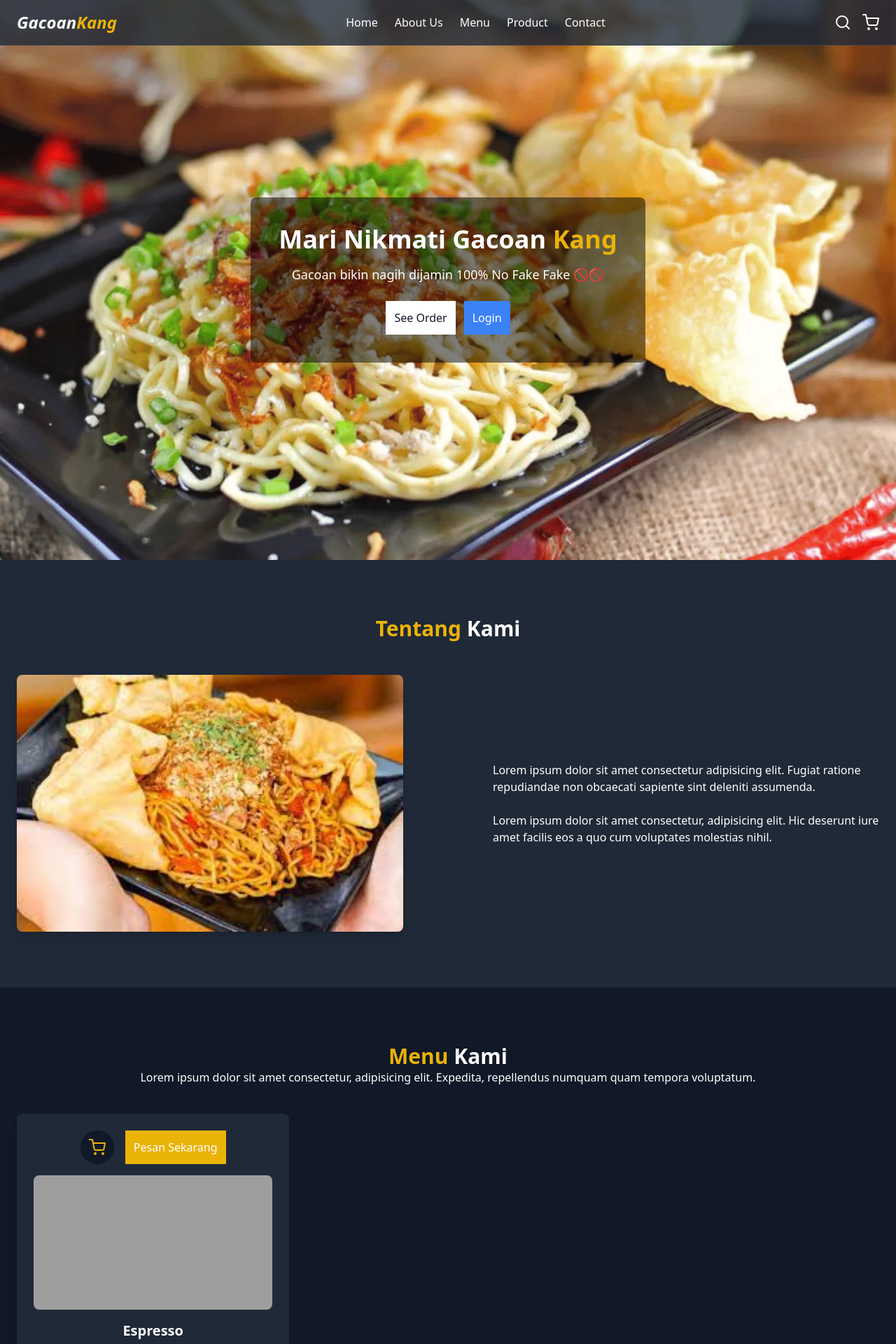
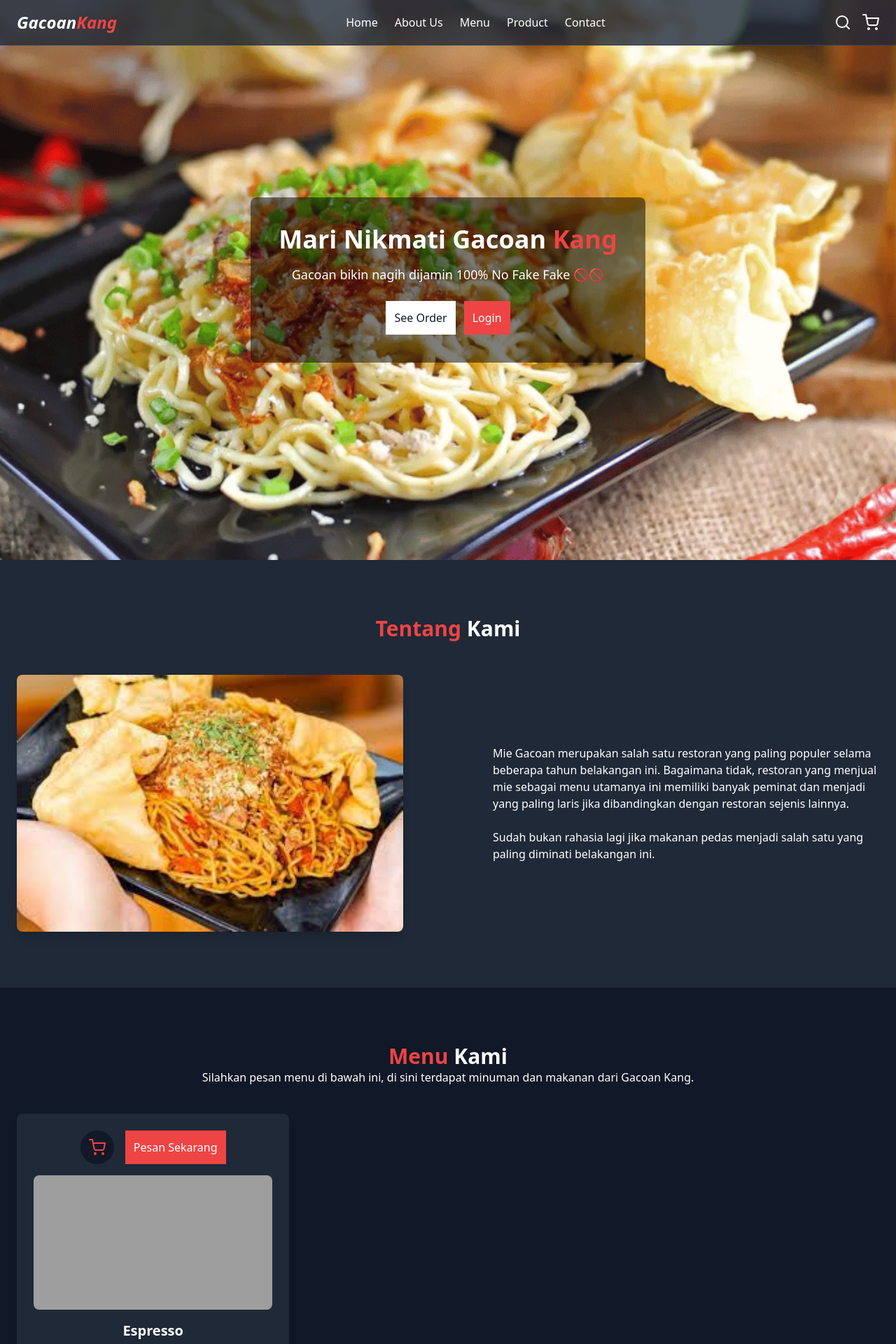
Before and after one commit to NauvalAliefky/kenangansenja, a PHP site: page / in a window 1280 px wide. Shown: the top 1920 px of the page at 70% size. Run offline with PHP 8.4, Linux system fonts and the light colour scheme; data comes from the database, SQL or seed files in the repository; some libraries are stand-ins or nearby versions; grey boxes are pictures that could not be loaded.

Commit message:
Update Color On Text

```diff
--- a/charts.php
+++ b/charts.php
@@ -34,7 +34,7 @@
 
     .cart-grid {
       display: grid;
-      grid-template-columns: repeat(auto-fill, minmax(300px, 1fr));
+      grid-template-columns: repeat(auto-fill, minmax(600px, 1fr));
       gap: 20px;
     }
 
@@ -66,7 +66,7 @@
     }
 
     .item-price {
-      color: #ecc94b;
+      color: #F44336;
       font-size: 1.1rem;
     }
 
--- a/index.php
+++ b/index.php
@@ -20,19 +20,19 @@ $menus = $menuController->getMenus();
 </head>
 <body class="bg-grayj-900 text-white font-poppins">
   <nav class="fixed top-0 left-0 right-0 z-50 bg-gray-800 bg-opacity-80 py-4 px-6 flex justify-between items-center border-b border-gray-700">
-    <a href="#" class="text-2xl font-bold italic text-white">Gacoan<span class="text-yellow-500">Kang</span></a>
+    <a href="#" class="text-2xl font-bold italic text-white">Gacoan<span class="text-red-500">Kang</span></a>
     <div class="hidden md:flex space-x-6">
-      <a href="#home" class="hover:text-yellow-500">Home</a>
-      <a href="#about" class="hover:text-yellow-500">About Us</a>
-      <a href="#menu" class="hover:text-yellow-500">Menu</a>
-      <a href="#products" class="hover:text-yellow-500">Product</a>
-      <a href="#contact" class="hover:text-yellow-500">Contact</a>
+      <a href="#home" class="hover:text-red-500">Home</a>
+      <a href="#about" class="hover:text-red-500">About Us</a>
+      <a href="#menu" class="hover:text-red-500">Menu</a>
+      <a href="#products" class="hover:text-red-500">Product</a>
+      <a href="#contact" class="hover:text-red-500">Contact</a>
     </div>
     <div class="flex space-x-4">
-      <a href="#" id="search-menu" class="hover:text-yellow-500"><i data-feather="search"></i></a>
-      <a href="charts.php" id="shopping-cart-button" class="hover:text-yellow-500"><i data-feather="shopping-cart"></i></a>
-      <a href="#" id="menu-button" class="md:hidden hover:text-yellow-500"><i data-feather="menu"></i></a>
-      <a href="#" class="hidden md:hidden hover:text-yellow-500" id="close-button"><i data-feather="x"></i></a>
+      <a href="#" id="search-menu" class="hover:text-red-500"><i data-feather="search"></i></a>
+      <a href="charts.php" id="shopping-cart-button" class="hover:text-red-500"><i data-feather="shopping-cart"></i></a>
+      <a href="#" id="menu-button" class="md:hidden hover:text-red-500"><i data-feather="menu"></i></a>
+      <a href="#" class="hidden md:hidden hover:text-red-500" id="close-button"><i data-feather="x"></i></a>
     </div>
     <div class="absolute top-full right-7 bg-white px-4 py-2 w-80 text-gray-900 flex items-center hidden" id="search-form">
       <input type="search" id="search-box" placeholder="Search here..." class="w-full p-2 focus:outline-none" id="search-button">
@@ -42,21 +42,21 @@ $menus = $menuController->getMenus();
 
   <aside class="fixed top-0 h-full w-64 bg-white text-black shadow-lg z-50 md:hidden sidebar" id="sidenav">
     <nav class="flex flex-col h-full space-y-4 p-8">
-      <a href="#home" class="hover:text-yellow-500">Home</a>
-      <a href="#about" class="hover:text-yellow-500">About Us</a>
-      <a href="#menu" class="hover:text-yellow-500">Menu</a>
-      <a href="#products" class="hover:text-yellow-500">Product</a>
-      <a href="#contact" class="hover:text-yellow-500">Contact</a>
+      <a href="#home" class="hover:text-red-500">Home</a>
+      <a href="#about" class="hover:text-red-500">About Us</a>
+      <a href="#menu" class="hover:text-red-500">Menu</a>
+      <a href="#products" class="hover:text-red-500">Product</a>
+      <a href="#contact" class="hover:text-red-500">Contact</a>
     </nav>
   </aside>
 
   <section id="home" class="min-h-screen bg-cover bg-center flex items-center justify-center" style="background-image: url('assets/img/gacoan.png');">
     <div class="bg-black bg-opacity-50 p-10 text-center rounded-lg mx-6">
-      <h1 class="text-4xl font-bold mb-4">Mari Nikmati Gacoan <span class="text-yellow-500">Kang</span></h1>
+      <h1 class="text-4xl font-bold mb-4">Mari Nikmati Gacoan <span class="text-red-500">Kang</span></h1>
       <p class="text-lg">Gacoan bikin nagih dijamin 100% No Fake Fake 🚫🚫</p>
       <div class="mt-6 flex gap-3 justify-center">
         <a href="orders.php" class="p-3 bg-white text-gray-900 hover:bg-gray-400">See Order</a>
-        <button id="login-button" class="p-3 bg-blue-500 hover:bg-blue-400">Login</button>
+        <button id="login-button" class="p-3 bg-red-500 hover:bg-blue-400">Login</button>
       </div>
     </div>
   </section>
@@ -82,7 +82,7 @@ $menus = $menuController->getMenus();
 
       <span class="text-gray-900">Don't have an account? <a href="views/auth/register.php" class="text-blue-600">Sign up</a></span>
 
-      <button type="submit" class="mt-4 w-full py-2 bg-yellow-500 hover:bg-yellow-400 text-white font-semibold rounded-lg transition duration-300 ease-in-out">LOGIN</button>
+      <button type="submit" class="mt-4 w-full py-2 bg-red-500 hover:bg-yellow-400 text-white font-semibold rounded-lg transition duration-300 ease-in-out">LOGIN</button>
     </form>
   </div>
 
@@ -90,7 +90,7 @@ $menus = $menuController->getMenus();
   <div class="container mx-auto">
     <div class="text-center mb-12">
       <h2 class="text-3xl font-bold text-white">
-        <span class="text-yellow-500">Tentang</span> Kami
+        <span class="text-red-500">Tentang</span> Kami
       </h2>
     </div>
     <div class="md:flex md:items-center space-y-8 md:space-y-0 md:space-x-32">
@@ -98,8 +98,8 @@ $menus = $menuController->getMenus();
         <img src="assets/img/gacoan.jpg" alt="Tentang Kami" class="rounded-lg shadow-lg w-full h-auto">
       </div>
       <div class="md:w-1/2 space-y-6 text-white">
-        <p>Lorem ipsum dolor sit amet consectetur adipisicing elit. Fugiat ratione repudiandae non obcaecati sapiente sint deleniti assumenda.</p>
-        <p>Lorem ipsum dolor sit amet consectetur, adipisicing elit. Hic deserunt iure amet facilis eos a quo cum voluptates molestias nihil.</p>
+        <p>Mie Gacoan merupakan salah satu restoran yang paling populer selama beberapa tahun belakangan ini. Bagaimana tidak, restoran yang menjual mie sebagai menu utamanya ini memiliki banyak peminat dan menjadi yang paling laris jika dibandingkan dengan restoran sejenis lainnya. </p>
+        <p>Sudah bukan rahasia lagi jika makanan pedas menjadi salah satu yang paling diminati belakangan ini.</p>
       </div>
     </div>
   </div>
@@ -111,8 +111,8 @@ $menus = $menuController->getMenus();
 
 <section id="menu" class="py-20 px-6 bg-gray-900">
     <div class="text-center mb-10">
-      <h2 class="text-3xl font-bold"><span class="text-yellow-500">Menu</span> Kami</h2>
-      <p>Lorem ipsum dolor sit amet consectetur, adipisicing elit. Expedita, repellendus numquam quam tempora voluptatum.</p>
+      <h2 class="text-3xl font-bold"><span class="text-red-500">Menu</span> Kami</h2>
+      <p>Silahkan pesan menu di bawah ini, di sini terdapat minuman dan makanan dari Gacoan Kang.</p>
     </div>
     <div class="grid grid-cols-1 md:grid-cols-3 gap-8">
       <?php foreach ($menus as $menu): ?>
@@ -120,7 +120,7 @@ $menus = $menuController->getMenus();
           <div class="flex justify-center gap-4 mb-4">
             <a
               href="#"
-              class="text-yellow-500 bg-gray-900 p-3 rounded-full hover:bg-yellow-500 hover:text-gray-900 transition duration-300 ease-in-out add-to-cart"
+              class="text-red-500 bg-gray-900 p-3 rounded-full hover:bg-red-500 hover:text-gray-900 transition duration-300 ease-in-out add-to-cart"
               data-id="<?= $menu['id']; ?>"
               data-name="<?= $menu['menu_name']; ?>"
               data-price="<?= $menu['price']; ?>"
@@ -129,14 +129,14 @@ $menus = $menuController->getMenus();
               <i data-feather="shopping-cart"></i>
             </a>
             <button
-              class="order-button bg-yellow-500 p-3 hover:bg-yellow-400 transition duration-300 ease-in-out flex items-center justify-center"
+              class="order-button bg-red-500 p-3 hover:bg-yellow-400 transition duration-300 ease-in-out flex items-center justify-center"
               data-id="<?= $menu['id']; ?>">
               Pesan Sekarang
             </button>
           </div>
           <img src="storage/images/<?= $menu['menu_image']; ?>" alt="<?= $menu['menu_name']; ?>" class="rounded-lg mb-4 w-full h-48 object-cover">
           <h3 class="text-xl font-semibold text-white"><?= $menu['menu_name']; ?></h3>
-          <p class="text-yellow-500 mt-2">IDR <?= $menu['price']; ?></p>
+          <p class="text-red-500 mt-2">IDR <?= $menu['price']; ?></p>
           <p class="text-gray-400 mt-2"><?= $menu['description']; ?></p>
         </div>
       <?php endforeach; ?>
@@ -160,82 +160,82 @@ $menus = $menuController->getMenus();
       <label for="table_number" class="block mt-4">Nomor Meja</label>
       <input type="text" id="table_number" name="table_number" class="w-full p-2 mt-1 focus:outline-none text-gray-900" required>
 
-      <button type="submit" class="mt-4 w-full py-2 bg-yellow-500 hover:bg-yellow-400 text-white font-semibold rounded-lg transition duration-300 ease-in-out">BUAT PESANAN</button>
+      <button type="submit" class="mt-4 w-full py-2 bg-red-500 hover:bg-yellow-400 text-white font-semibold rounded-lg transition duration-300 ease-in-out">BUAT PESANAN</button>
     </form>
   </div>
 
   <section id="products" class="py-20 px-6 bg-gray-800">
     <div class="text-center mb-10">
-      <h2 class="text-3xl font-bold"><span class="text-yellow-500">Produk Unggulan</span> Kami</h2>
-      <p>Lorem ipsum dolor sit amet consectetur adipisicing elit. Illo unde eum, ab fuga possimus iste.</p>
+      <h2 class="text-3xl font-bold"><span class="text-red-500">Produk Unggulan</span> Kami</h2>
+      <p>Produk Best Seller dari Gacoan Kang Kami 😘🙏.</p>
     </div>
     <div class="grid grid-cols-1 md:grid-cols-7 gap-1">
       <div class="bg-gray-900 p-6 rounded-lg shadow-lg text-center">
         <div class="flex justify-center gap-4 mb-4">
-          <a href="#" class="text-yellow-500 bg-gray-800 p-3 rounded-full hover:bg-yellow-500 hover:text-gray-900 transition duration-300 ease-in-out">
+          <a href="#" class="text-red-500 bg-gray-800 p-3 rounded-full hover:bg-red-500 hover:text-gray-900 transition duration-300 ease-in-out">
             <i data-feather="shopping-cart"></i>
           </a>
-          <a href="storage/images/produk-unggulan.jpg" class="text-yellow-500 bg-gray-800 p-3 rounded-full hover:bg-yellow-500 hover:text-gray-900 transition duration-300 ease-in-out">
+          <a href="storage/images/gobaksodor.jpg" class="text-red-500 bg-gray-800 p-3 rounded-full hover:bg-red-500 hover:text-gray-900 transition duration-300 ease-in-out">
             <i data-feather="eye"></i>
           </a>
         </div>
         <img src="storage/images/gobaksodor.jpg" alt="Product 1" class="mb-1 rounded-lg">
         <h3 class="text-xl font-semibold">Es Gobak Sodor</h3>
-        <div class="flex justify-center space-x-0 text-yellow-500 my-2">
+        <div class="flex justify-center space-x-0 text-red-500 my-2">
           <i data-feather="star" class="filled"></i><i data-feather="star"></i><i data-feather="star"></i><i data-feather="star"></i><i data-feather="star"></i>
         </div>
-        <p class="text-yellow-500">IDR 10K <span class="line-through text-gray-400">IDR 55K</span></p>
+        <p class="text-red-500">IDR 10K <span class="line-through text-gray-400">IDR 55K</span></p>
       </div>
 
       <div class="bg-gray-900 p-6 rounded-lg shadow-lg text-center">
         <div class="flex justify-center gap-4 mb-4">
-          <a href="#" class="text-yellow-500 bg-gray-800 p-3 rounded-full hover:bg-yellow-500 hover:text-gray-900 transition duration-300 ease-in-out">
+          <a href="#" class="text-red-500 bg-gray-800 p-3 rounded-full hover:bg-red-500 hover:text-gray-900 transition duration-300 ease-in-out">
             <i data-feather="shopping-cart"></i>
           </a>
-          <a href="storage/images/produk-unggulan.jpg" class="text-yellow-500 bg-gray-800 p-3 rounded-full hover:bg-yellow-500 hover:text-gray-900 transition duration-300 ease-in-out">
+          <a href="storage/images/images.jpg" class="text-red-500 bg-gray-800 p-3 rounded-full hover:bg-red-500 hover:text-gray-900 transition duration-300 ease-in-out">
             <i data-feather="eye"></i>
           </a>
         </div>
         <img src="storage/images/images.jpg" alt="Product 1" class="mb-1 rounded-lg">
         <h3 class="text-xl font-semibold">Es Gobak Sodor</h3>
-        <div class="flex justify-center space-x-0 text-yellow-500 my-2">
+        <div class="flex justify-center space-x-0 text-red-500 my-2">
           <i data-feather="star" class="filled"></i><i data-feather="star"></i><i data-feather="star"></i><i data-feather="star"></i><i data-feather="star"></i>
         </div>
-        <p class="text-yellow-500">IDR 12K <span class="line-through text-gray-400">IDR 55K</span></p>
+        <p class="text-red-500">IDR 12K <span class="line-through text-gray-400">IDR 55K</span></p>
       </div>
 
       <div class="bg-gray-900 p-6 rounded-lg shadow-lg text-center">
         <div class="flex justify-center gap-4 mb-4">
-          <a href="#" class="text-yellow-500 bg-gray-800 p-3 rounded-full hover:bg-yellow-500 hover:text-gray-900 transition duration-300 ease-in-out">
+          <a href="#" class="text-red-500 bg-gray-800 p-3 rounded-full hover:bg-red-500 hover:text-gray-900 transition duration-300 ease-in-out">
             <i data-feather="shopping-cart"></i>
           </a>
-          <a href="storage/images/produk-unggulan.jpg" class="text-yellow-500 bg-gray-800 p-3 rounded-full hover:bg-yellow-500 hover:text-gray-900 transition duration-300 ease-in-out">
+          <a href="storage/images/imeg.jpg" class="text-red-500 bg-gray-800 p-3 rounded-full hover:bg-red-500 hover:text-gray-900 transition duration-300 ease-in-out">
             <i data-feather="eye"></i>
           </a>
         </div>
         <img src="storage/images/imeg.jpg" alt="Product 1" class="mb-1 rounded-lg">
         <h3 class="text-xl font-semibold">Es Gobak Sodor</h3>
-        <div class="flex justify-center space-x-0 text-yellow-500 my-2">
+        <div class="flex justify-center space-x-0 text-red-500 my-2">
           <i data-feather="star" class="filled"></i><i data-feather="star"></i><i data-feather="star"></i><i data-feather="star"></i><i data-feather="star"></i>
         </div>
-        <p class="text-yellow-500">IDR 10K <span class="line-through text-gray-400">IDR 55K</span></p>
+        <p class="text-red-500">IDR 10K <span class="line-through text-gray-400">IDR 55K</span></p>
       </div>
 
       <div class="bg-gray-900 p-6 rounded-lg shadow-lg text-center">
         <div class="flex justify-center gap-4 mb-4">
-          <a href="#" class="text-yellow-500 bg-gray-800 p-3 rounded-full hover:bg-yellow-500 hover:text-gray-900 transition duration-300 ease-in-out">
+          <a href="#" class="text-red-500 bg-gray-800 p-3 rounded-full hover:bg-red-500 hover:text-gray-900 transition duration-300 ease-in-out">
             <i data-feather="shopping-cart"></i>
           </a>
-          <a href="storage/images/produk-unggulan.jpg" class="text-yellow-500 bg-gray-800 p-3 rounded-full hover:bg-yellow-500 hover:text-gray-900 transition duration-300 ease-in-out">
+          <a href="storage/images/kelek.jpg" class="text-red-500 bg-gray-800 p-3 rounded-full hover:bg-red-500 hover:text-gray-900 transition duration-300 ease-in-out">
             <i data-feather="eye"></i>
           </a>
         </div>
         <img src="storage/images/kelek.jpg" alt="Product 1" class="mb-1 rounded-lg">
         <h3 class="text-xl font-semibold">Es Gobak Sodor</h3>
-        <div class="flex justify-center space-x-0 text-yellow-500 my-2">
+        <div class="flex justify-center space-x-0 text-red-500 my-2">
           <i data-feather="star" class="filled"></i><i data-feather="star"></i><i data-feather="star"></i><i data-feather="star"></i><i data-feather="star"></i>
         </div>
-        <p class="text-yellow-500">IDR 10K <span class="line-through text-gray-400">IDR 55K</span></p>
+        <p class="text-red-500">IDR 10K <span class="line-through text-gray-400">IDR 55K</span></p>
       </div>
 
     </div>
@@ -247,34 +247,34 @@ $menus = $menuController->getMenus();
 
   <section id="contact" class="py-20 px-6 bg-gray-900">
     <div class="text-center mb-10">
-      <h2 class="text-3xl font-bold"><span class="text-yellow-500">Kontak</span> Kami</h2>
-      <p>Lorem ipsum dolor sit amet consectetur adipisicing elit. Veritatis, provident.</p>
+      <h2 class="text-3xl font-bold"><span class="text-red-500">Kontak</span> Kami</h2>
+      <p>Jika ada saran silahkan tulis nama dan alamat email di bawah ini Terima Kasih🙏🙏.</p>
     </div>
     <div class="md:flex md:space-x-6">
     <iframe class="w-full md:w-1/2 h-64 rounded-lg mb-6 md:mb-0" src="https://www.google.com/maps/embed?pb=!1m14!1m8!1m3!1d506016.81218316243!2d110.2494417!3d-7.762616!3m2!1i1024!2i768!4f13.1!3m3!1m2!1s0x2e7a59bfcb25c1d5%3A0xaff9c0300b8b31e6!2sMie%20Gacoan%20Babarsari!5e0!3m2!1sid!2sid!4v1733449011450!5m2!1sid!2sid" width="600" height="450" style="border:0;" allowfullscreen="" loading="lazy" referrerpolicy="no-referrer-when-downgrade"></iframe>      <div class="md:w-1/2">
         <form class="bg-gray-800 p-6 rounded-lg shadow-lg">
           <div class="mb-4">
             <label for="name" class="block text-sm font-semibold mb-1">Nama</label>
-            <input type="text" id="name" placeholder="Nama" class="w-full p-2 text-gray-900 border border-gray-600 rounded-lg focus:outline-none focus:ring-2 focus:ring-yellow-500">
+            <input type="text" id="name" placeholder="Nama" class="w-full p-2 text-gray-900 border border-gray-600 rounded-lg focus:outline-none focus:ring-2 focus:ring-red-500">
           </div>
           <div class="mb-4">
             <label for="email" class="block text-sm font-semibold mb-1">Email</label>
-            <input type="email" id="email" placeholder="Email" class="w-full p-2 text-gray-900 border border-gray-600 rounded-lg focus:outline-none focus:ring-2 focus:ring-yellow-500">
+            <input type="email" id="email" placeholder="Email" class="w-full p-2 text-gray-900 border border-gray-600 rounded-lg focus:outline-none focus:ring-2 focus:ring-red-500">
           </div>
           <div class="mb-4">
             <label for="message" class="block text-sm font-semibold mb-1">Pesan</label>
-            <textarea id="message" rows="4" placeholder="Tulis pesan..." class="w-full p-2 text-gray-900 border border-gray-600 rounded-lg focus:outline-none focus:ring-2 focus:ring-yellow-500"></textarea>
+            <textarea id="message" rows="4" placeholder="Tulis pesan..." class="w-full p-2 text-gray-900 border border-gray-600 rounded-lg focus:outline-none focus:ring-2 focus:ring-red-500"></textarea>
           </div>
-          <button type="submit" class="w-full bg-yellow-500 text-gray-900 font-semibold py-2 rounded-lg hover:bg-yellow-400 transition duration-300">Kirim Pesan</button>
+          <button type="submit" class="w-full bg-red-500 text-gray-900 font-semibold py-2 rounded-lg hover:bg-yellow-400 transition duration-300">Kirim Pesan</button>
         </form>
       </div>
     </div>
   </section>
 
   <footer class="bg-gray-800 py-6 text-center">
-    <p class="text-gray-400">&copy; 2024 Gacoan Kang. All rights reserved.</p>
+    <p class="text-gray-400">&copy; 2024 <span class="text-red-500">Gacoan Kang.</span> All rights reserved.</p>
     <div class="mt-2 text-center">
-      <a href="#" class="text-gray-400 hover:text-yellow-500 mx-2">Privacy Policy | Terms of Service</a>
+      <a href="#" class="text-gray-400 hover:text-red-500 mx-2">Privacy Policy | Terms of Service</a>
     </div>
   </footer>
 
--- a/views/admin/orders.php
+++ b/views/admin/orders.php
@@ -34,7 +34,7 @@ $orders = $orderController->getOrders();
 <body class="bg-gray-900 text-gray-200">
   <nav class="fixed top-0 left-0 right-0 z-50 bg-gray-800 bg-opacity-90 py-4 px-6 flex justify-between items-center shadow-md">
     <a href="#" class="text-2xl font-bold italic text-white">
-      Gacoan<span class="text-yellow-500">Kang</span>
+      Gacoan<span class="text-red-500">Kang</span>
     </a>
     <div class="flex space-x-4 items-center text-white">
       <span class="hidden md:block font-medium"><?= htmlspecialchars($user['name']); ?></span>
@@ -94,7 +94,7 @@ $orders = $orderController->getOrders();
                     <form action="../../controllers/ConfirmOrderController.php" method="POST">
                       <input type="hidden" name="order_id" value="<?= $order['id']; ?>">
                       <input type="hidden" name="status" value="confirmed">
-                      <button type="submit" class="bg-yellow-500 hover:bg-yellow-600 text-white text-xs font-semibold py-1 px-3 rounded-full">
+                      <button type="submit" class="bg-red-500 hover:bg-yellow-600 text-white text-xs font-semibold py-1 px-3 rounded-full">
                         Confirm
                       </button>
                     </form>
--- a/views/admin/transactions.php
+++ b/views/admin/transactions.php
@@ -34,7 +34,7 @@ $transactions = $transactionController->getTransactions();
 <body class="bg-gray-100">
     <nav class="fixed top-0 left-0 right-0 z-50 bg-gray-800 bg-opacity-90 py-4 px-6 flex justify-between items-center shadow-md">
         <a href="#" class="text-2xl font-bold italic text-white">
-            Gacoan<span class="text-yellow-500">Kang</span>
+            Gacoan<span class="text-red-500">Kang</span>
         </a>
         <div class="flex space-x-4 items-center text-white">
             <span class="hidden md:block font-medium"><?= htmlspecialchars($user['name']); ?></span>
@@ -94,7 +94,7 @@ $transactions = $transactionController->getTransactions();
                                         <form action="../../controllers/ConfirmPaymentController.php" method="POST">
                                             <input type="hidden" name="transaction_id" value="<?= htmlspecialchars($transaction['transaction_id']); ?>">
                                             <input type="hidden" name="status" value="paid">
-                                            <button type="submit" class="bg-yellow-500 hover:bg-yellow-600 text-white text-xs font-semibold py-1 px-3 rounded-full">
+                                            <button type="submit" class="bg-red-500 hover:bg-yellow-600 text-white text-xs font-semibold py-1 px-3 rounded-full">
                                                 Paid
                                             </button>
                                         </form>
```
Also changed, not shown: views/admin/home.php (+6 -6 lines), views/customer/home.php (+4 -4 lines).
